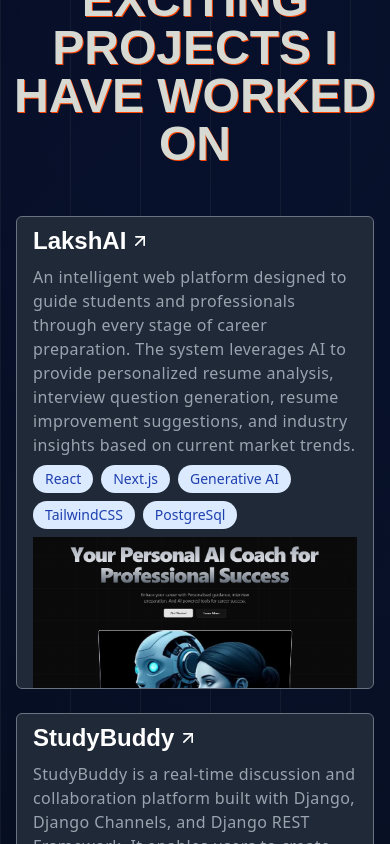
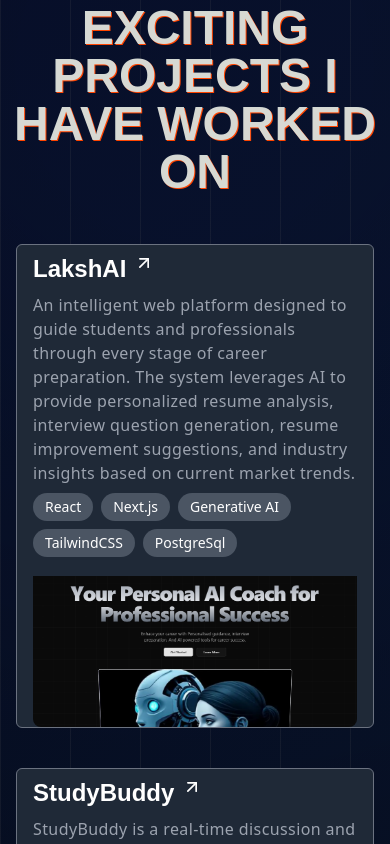
Before and after one commit to garimatiwari2004/portfolio, a React (Create React App) app: page / in a window 390 px wide. Shown: the part 2576-3420 px from the top of the page. Built offline with nearby package versions, Linux system fonts and the light colour scheme.

Commit message:
Refactor component layouts and enhance styling for improved responsiveness and user experience

```diff
--- a/src/components/biosection.jsx
+++ b/src/components/biosection.jsx
@@ -1,8 +1,8 @@
 import { MoveUpRight } from "lucide-react";
 export const BioSection = () => {
   return (
-    <div className=" container grid md:grid-cols-2 sm:grid-cols-1 place-content-center gap-4  mx-auto  p-4 my-16">
-      <div className="p-5 ">
+    <div className=" container  grid md:grid-cols-2 sm:grid-cols-1 place-content-center gap-4  mx-auto  p-4 my-16">
+      <div className="p-5  ">
         <h1 className="text-5xl font-extrabold md:4xl text-white font-bebas uppercase">
           Hi! I'm <span className="text-orange-500">Garima</span>. <br />
           Eager to learn, <br />
--- a/src/components/hero.jsx
+++ b/src/components/hero.jsx
@@ -2,8 +2,8 @@ import "../styles/tag.css"
 
 const Hero = () => {
   return (
-    <div className=" herodiv flex flex-col items-center justify-center min-h-screen w-full ">
-      <div className=" text-center ">
+    <div className=" herodiv flex flex-col items-center justify-center min-h-screen w-full  ">
+      <div className="  text-center ">
         <h1 className="text-white md:text-5xl text-4xl font-extrabold  tag">
           New in the game,
           <br/>
--- a/src/components/projects.jsx
+++ b/src/components/projects.jsx
@@ -9,67 +9,66 @@ import studybud from "../assets/studybud.png";
 import snapcycle from "../assets/snapcycle.png";
 import movierec from "../assets/movierec.png";
 
-
 const Project = () => {
   return (
     <div className="projectclass  w-full min-h-screen my-16  ">
       <h1 className="gradient-title text-[#d6dbd6fb] text-5xl font-extrabold font-bebas uppercase text-center mb-8">
         Exciting Projects I have worked on
       </h1>
-      <div className=" grid sm:grid-cols-1 md:grid-cols-2 items-stretch gap-6 container mx-auto justify-center   p-4">
-        <div className="border border-gray-500 px-4 pt-2  flex flex-col space-y-2 justify-between   h-full bg-gray-800 rounded-md    ">
-          <h2 className="text-2xl text-white font-bold font-bebas ">
-            {" "}
+      <div className=" grid sm:grid-cols-1 md:grid-cols-2 items-stretch gap-6 gap-y-10 container mx-auto justify-center   p-4">
         <a
           href="https://sensai-iota-beige.vercel.app/"
           className="inline-flex items-center gap-1 hover:text-yellow-400 transition hover:-translate-y-1"
           target="_blank"
           rel="noopener noreferrer"
         >
-              LakshAI
-              <ArrowUpRight size={20} />
-            </a>
+          <div className="group border border-gray-500 px-4 pt-2  flex flex-col space-y-2 justify-between hover:shadow-lg   h-full bg-gray-800 rounded-md    ">
+            <h2 className="text-2xl text-white font-bold font-bebas flex gap-2">
+              LakshAI <ArrowUpRight size={20} />
             </h2>
             <p className="text-gray-400 font-sm font-poppins tracking-wide  ">
               An intelligent web platform designed to guide students and
-            professionals through every stage of career preparation. The system
-            leverages AI to provide personalized resume analysis, interview
-            question generation, resume improvement suggestions, and industry
-            insights based on current market trends.
+              professionals through every stage of career preparation. The
+              system leverages AI to provide personalized resume analysis,
+              interview question generation, resume improvement suggestions, and
+              industry insights based on current market trends.
             </p>
             <div className=" flex gap-2 flex-wrap ">
-            <span className="px-3 py-1 text-sm rounded-full bg-blue-100 text-blue-800">
+              <span className="px-3 py-1 text-sm rounded-full bg-gray-600 text-white">
                 React
               </span>
-            <span className="px-3 py-1 text-sm rounded-full bg-blue-100 text-blue-800">
+              <span className="px-3 py-1 text-sm rounded-full bg-gray-600 text-white">
                 Next.js
               </span>
-            <span className="px-3 py-1 text-sm rounded-full bg-blue-100 text-blue-800">
+              <span className="px-3 py-1 text-sm rounded-full bg-gray-600 text-white">
                 Generative AI
               </span>
-            <span className="px-3 py-1 text-sm rounded-full bg-blue-100 text-blue-800">
+              <span className="px-3 py-1 text-sm rounded-full bg-gray-600 text-white">
                 TailwindCSS
               </span>
-            <span className="px-3 py-1 text-sm rounded-full bg-blue-100 text-blue-800">
+              <span className="px-3 py-1 text-sm rounded-full bg-gray-600 text-white">
                 PostgreSql
               </span>
             </div>
             <div className="overflow-hidden">
-            <img src={lakshai} alt="" />
+              <img
+                src={lakshai}
+                alt=""
+                className="   max-w-full aspect-[20/10] object-contain rounded-lg object-bottom transform transition-all duration-300 ease-out group-hover:-translate-y-1 group-hover:scale-y-110"
+              />
             </div>
           </div>
-        <div className="border border-gray-500 px-4 pt-2  flex flex-col space-y-2 justify-between h-full flex-grow  bg-gray-800 rounded-md ">
-          <h2 className="text-2xl text-white font-bold font-bebas">
-            {" "}
+        </a>
         <a
           href="https://garimatiwari2004.pythonanywhere.com/"
           className="inline-flex items-center gap-1 hover:text-yellow-400 transition hover:-translate-y-1"
           target="_blank"
           rel="noopener noreferrer"
         >
+          <div className="border group border-gray-500 px-4 pt-2  flex flex-col space-y-2 justify-between h-full flex-grow  bg-gray-800 rounded-md ">
+            <h2 className="text-2xl text-white font-bold font-bebas flex gap-2">
               StudyBuddy
               <ArrowUpRight size={20} />
-            </a>
             </h2>
             <p className="text-gray-400 font-sm font-poppins tracking-wide ">
               StudyBuddy is a real-time discussion and collaboration platform
@@ -78,111 +77,123 @@ const Project = () => {
               conversations, and exchange knowledge efficiently
             </p>
             <div className=" flex flex-wrap gap-2 ">
-            <span className="px-3 py-1 text-sm rounded-full bg-blue-100 text-blue-800">
+              <span className="px-3 py-1 text-sm rounded-full bg-gray-600 text-white">
                 HTML
               </span>
-            <span className="px-3 py-1 text-sm rounded-full bg-blue-100 text-blue-800">
+              <span className="px-3 py-1 text-sm rounded-full bg-gray-600 text-white">
                 CSS
               </span>
-            <span className="px-3 py-1 text-sm rounded-full bg-blue-100 text-blue-800">
+              <span className="px-3 py-1 text-sm rounded-full bg-gray-600 text-white">
                 Python
               </span>
-            <span className="px-3 py-1 text-sm rounded-full bg-blue-100 text-blue-800">
+              <span className="px-3 py-1 text-sm rounded-full bg-gray-600 text-white">
                 Django
               </span>
-            <span className="px-3 py-1 text-sm rounded-full bg-blue-100 text-blue-800">
+              <span className="px-3 py-1 text-sm rounded-full bg-gray-600 text-white">
                 DjangoChannels
               </span>
-            <span className="px-3 py-1 text-sm rounded-full bg-blue-100 text-blue-800">
+              <span className="px-3 py-1 text-sm rounded-full bg-gray-600 text-white">
                 Django Rest Framework (DRF)
               </span>
             </div>
             <div className="overflow-hidden">
-            <img src={studybud} alt="" />
+              <img
+                src={studybud}
+                alt=""
+                className=" max-w-full aspect-[20/10] object-contain rounded-lg object-bottom transform transition-all duration-300 ease-out group-hover:-translate-y-1 group-hover:scale-y-110"
+              />
             </div>
           </div>
-        <div className="border border-gray-500 px-4 pt-2  flex flex-col space-y-2 justify-between   h-full bg-gray-800 rounded-md    ">
-          <h2 className="text-2xl text-white font-bold font-bebas ">
-            {" "}
+        </a>
         <a
           href="https://sparkathon-f1lx.vercel.app/"
           className="inline-flex items-center gap-1 hover:text-yellow-400 transition hover:-translate-y-1"
           target="_blank"
           rel="noopener noreferrer"
         >
+          <div className="border group border-gray-500 px-4 pt-2  flex flex-col space-y-2 justify-between   h-full bg-gray-800 rounded-md    ">
+            <h2 className="text-2xl text-white font-bold font-bebas flex gap-2 ">
               SnapCycle
               <ArrowUpRight size={20} />
-            </a>
             </h2>
             <p className="text-gray-400 font-sm font-poppins tracking-wide  ">
               Built the engaging, responsive frontend for SnapCycle, a
               sustainability-focused platform encouraging bottle returns through
               QR scanning and rewards. Delivered pixel-perfect UI from Figma
               designs using React and Tailwind CSS, optimizing for speed,
-            mobile-first responsiveness, and user-friendly navigation. Enhanced
-            user experience with smooth animations, clear reward tracking, and
-            intuitive workflows—helping drive adoption of eco-friendly habits
-            through technology
+              mobile-first responsiveness, and user-friendly navigation.
+              Enhanced user experience with smooth animations, clear reward
+              tracking, and intuitive workflows—helping drive adoption of
+              eco-friendly habits through technology
             </p>
             <div className=" flex gap-2 flex-wrap ">
-            <span className="px-3 py-1 text-sm rounded-full bg-blue-100 text-blue-800">
+              <span className="px-3 py-1 text-sm rounded-full bg-gray-600 text-white">
                 React
               </span>
-            <span className="px-3 py-1 text-sm rounded-full bg-blue-100 text-blue-800">
+              <span className="px-3 py-1 text-sm rounded-full bg-gray-600 text-white">
                 Next.js
               </span>
-            <span className="px-3 py-1 text-sm rounded-full bg-blue-100 text-blue-800">
+              <span className="px-3 py-1 text-sm rounded-full bg-gray-600 text-white">
                 Framer Motion
               </span>
-            <span className="px-3 py-1 text-sm rounded-full bg-blue-100 text-blue-800">
+              <span className="px-3 py-1 text-sm rounded-full bg-gray-600 text-white">
                 TailwindCSS
               </span>
             </div>
             <div className="overflow-hidden">
-            <img src={snapcycle} alt="" />
+              <img
+                src={snapcycle}
+                alt=""
+                className=" max-w-full aspect-[20/10] object-contain rounded-lg object-bottom transform transition-all duration-300 ease-out group-hover:-translate-y-1 group-hover:scale-y-110"
+              />
             </div>
           </div>
-        <div className="border border-gray-500 px-4 pt-2  flex flex-col space-y-2 justify-between   h-full bg-gray-800 rounded-md    ">
-          <h2 className="text-2xl text-white font-bold font-bebas ">
-            {" "}
+        </a>
         <a
           href="https://github.com/garimatiwari2004/Movie-Recommender-System-Movierec"
           className="inline-flex items-center gap-1 hover:text-yellow-400 transition hover:-translate-y-1"
           target="_blank"
           rel="noopener noreferrer"
         >
+          <div className="border group border-gray-500 px-4 pt-2  flex flex-col space-y-2 justify-between   h-full bg-gray-800 rounded-md    ">
+            <h2 className="text-2xl text-white font-bold font-bebas flex gap-2 ">
               Movie Recommender System
               <ArrowUpRight size={20} />
-            </a>
             </h2>
             <p className="text-gray-400 font-sm font-poppins tracking-wide  ">
               A movie recommendation system is an intelligent application that
               suggests films to users based on their tastes, preferences, and
               viewing history. It works by analyzing data such as user ratings,
-            watch history, and movie attributes like genre, cast, and director.
-            The system can use content-based filtering, which recommends movies
-            similar to those a user has already liked, collaborative filtering,
-            which finds patterns from the behavior of similar users, or a hybrid
-            approach that combines both methods for improved accuracy.
+              watch history, and movie attributes like genre, cast, and
+              director. The system can use content-based filtering, which
+              recommends movies similar to those a user has already liked,
+              collaborative filtering, which finds patterns from the behavior of
+              similar users, or a hybrid approach that combines both methods for
+              improved accuracy.
             </p>
             <div className=" flex gap-2 flex-wrap ">
-            <span className="px-3 py-1 text-sm rounded-full bg-blue-100 text-blue-800">
+              <span className="px-3 py-1 text-sm rounded-full bg-gray-600 text-white">
                 Python
               </span>
-            <span className="px-3 py-1 text-sm rounded-full bg-blue-100 text-blue-800">
+              <span className="px-3 py-1 text-sm rounded-full bg-gray-600 text-white">
                 NumPy
               </span>
-            <span className="px-3 py-1 text-sm rounded-full bg-blue-100 text-blue-800">
+              <span className="px-3 py-1 text-sm rounded-full bg-gray-600 text-white">
                 Scikit-Learn
               </span>
-            <span className="px-3 py-1 text-sm rounded-full bg-blue-100 text-blue-800">
+              <span className="px-3 py-1 text-sm rounded-full bg-gray-600 text-white">
                 Matplotlib
               </span>
             </div>
             <div className="overflow-hidden">
-            <img src={movierec} alt="" />
+              <img
+                src={movierec}
+                alt=""
+                className=" max-w-full aspect-[20/10] object-contain rounded-lg object-bottom transform transition-all duration-300 ease-out group-hover:-translate-y-1 group-hover:scale-y-110"
+              />
             </div>
           </div>
+        </a>
       </div>
     </div>
   );
--- a/src/components/techstack.jsx
+++ b/src/components/techstack.jsx
@@ -12,7 +12,7 @@ import javascript from "../assets/javascript.png";
 
 const Techstack=()=>{
     return(
-        <div className=" tech w-full bg-white my-16 py-20  ">
+        <div className=" tech w-full bg-white my-16 py-20  px-5 ">
 
         <div className="container mx-auto flex justify-center items-center max-h-screen space-y-6 flex-col  w-full my-8   ">
         <h1 className="text-5xl  font-extrabold font-montserrat text-gray-400 text-center mt-8 ">Endless sky, Limitless dreams!</h1>
```
Lines whose indentation alone changed are shown as unchanged.
